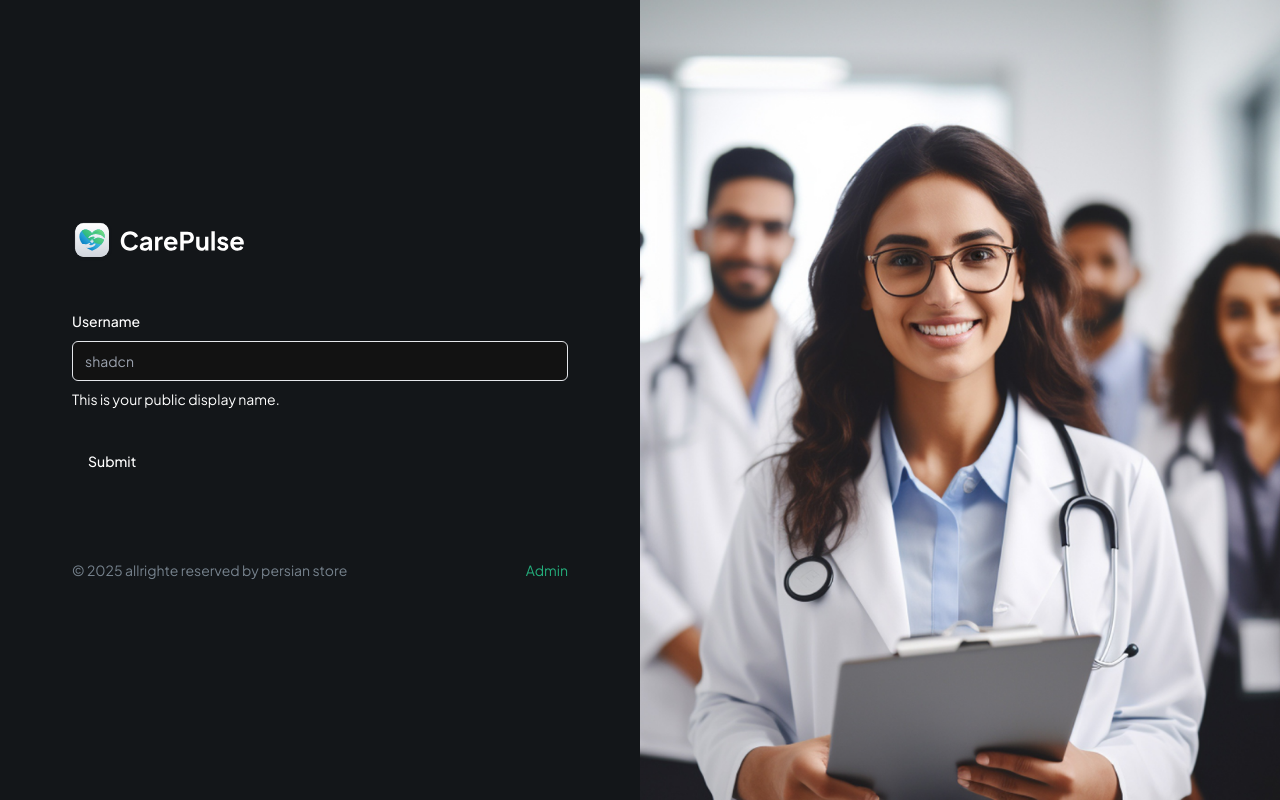
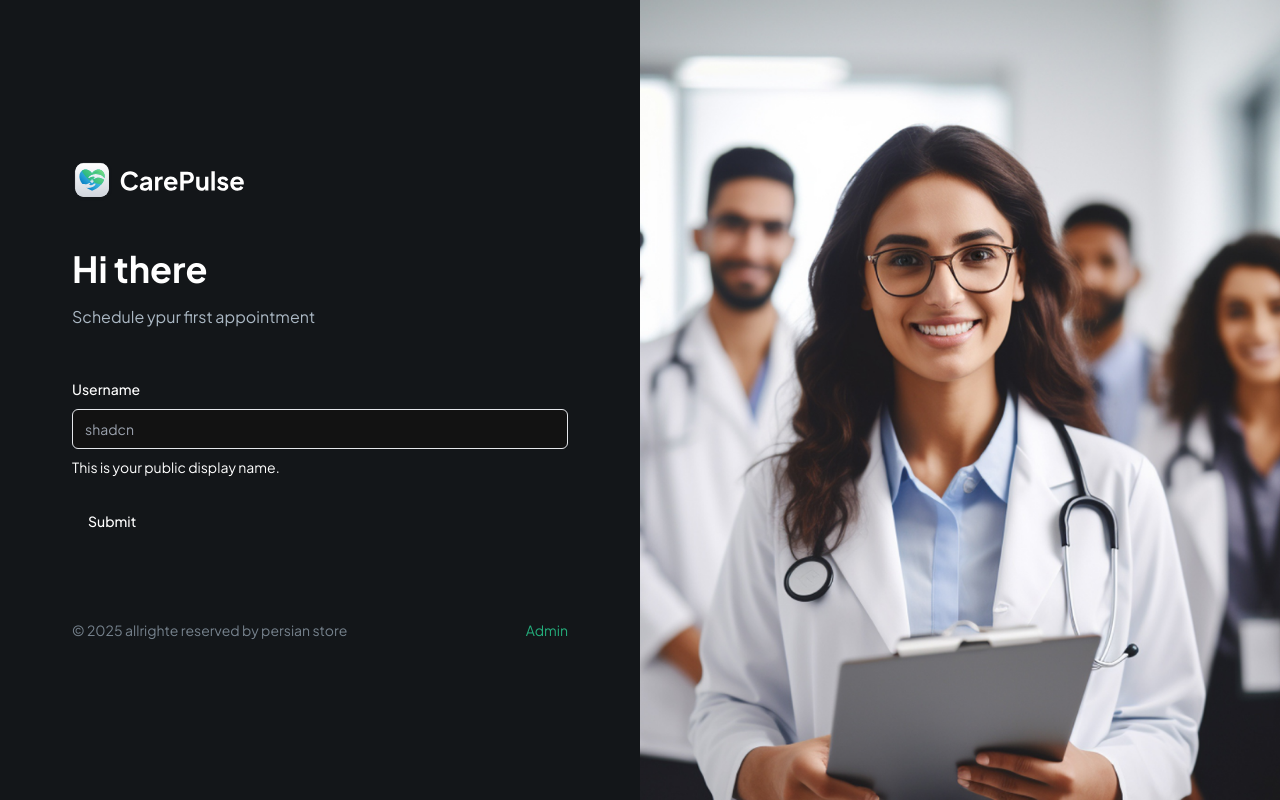
Before and after one commit to danial137/HEALTH-APP, a Next.js app: page / in a window 1280 px wide. Built offline with nearby package versions, Linux system fonts and the light colour scheme.

Commit message:
feat: refactor PatientForm and add CustomFormField component

```diff
--- /dev/null
+++ b/components/CustomFormField.tsx
@@ -0,0 +1,41 @@
+'use client'
+import React from 'react'
+import {
+  FormControl,
+  FormDescription,
+  FormField,
+  FormItem,
+  FormLabel,
+  FormMessage,
+} from "@/components/ui/form"
+import { Input } from "@/components/ui/input"
+import { Control } from 'react-hook-form'
+import { FormFieldType } from './form/PatientForm'
+
+interface CustomProps {
+    control: Control<any>,
+    fieldType: FormFieldType
+}
+const CustomFormField = ({ control, fieldType }: CustomProps) => {
+    return (
+        <FormField
+            control={control}
+            name="username"
+            render={({ field }) => (
+                <FormItem>
+                    <FormLabel>Username</FormLabel>
+                    <FormControl>
+                        <Input placeholder="shadcn" {...field} />
+                    </FormControl>
+                    <FormDescription>
+                        This is your public display name.
+                    </FormDescription>
+                    <FormMessage />
+                </FormItem>
+            )}
+        />
+
+    )
+}
+
+export default CustomFormField
--- a/components/form/PatientForm.tsx
+++ b/components/form/PatientForm.tsx
@@ -3,17 +3,13 @@
 import { useForm } from "react-hook-form"
 import { z } from "zod"
 import { Button } from "@/components/ui/button"
-import {
-  Form,
-  FormControl,
-  FormDescription,
-  FormField,
-  FormItem,
-  FormLabel,
-  FormMessage,
-} from "@/components/ui/form"
+import {Form} from "@/components/ui/form"
 import { Input } from "@/components/ui/input"
+import CustomFormField from "../CustomFormField"
 
+export enum FormFieldType {
+  INPUT = 'input'
+}
 const formSchema = z.object({
   username: z.string().min(2, {
     message: "Username must be at least 2 characters.",
@@ -37,22 +33,17 @@
 
   return (
     <Form {...form}>
-      <form onSubmit={form.handleSubmit(onSubmit)} className="space-y-8">
-        <FormField
+      <form onSubmit={form.handleSubmit(onSubmit)} className="space-y-6 flex-1">
+        <section className="mb-12 space-y-4" >
+          <h1 className="header">Hi there </h1>
+          <p className="text-dark-700">Schedule ypur first appointment</p>
+        </section>
+        <CustomFormField
+        fieldType ={FormFieldType.INPUT}
           control={form.control}
-          name="username"
-          render={({ field }) => (
-            <FormItem>
-              <FormLabel>Username</FormLabel>
-              <FormControl>
-                <Input placeholder="shadcn" {...field} />
-              </FormControl>
-              <FormDescription>
-                This is your public display name.
-              </FormDescription>
-              <FormMessage />
-            </FormItem>
-          )}
+          name="name"
+          label="Full name"
+          placeholder="John Doe"
         />
         <Button type="submit">Submit</Button>
       </form>
```
